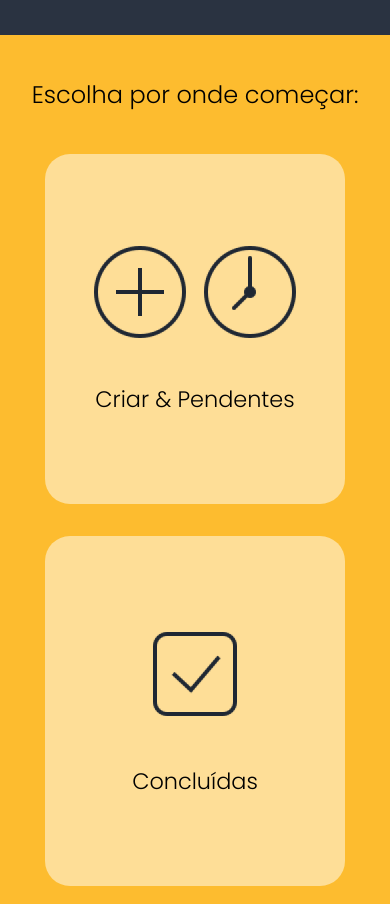
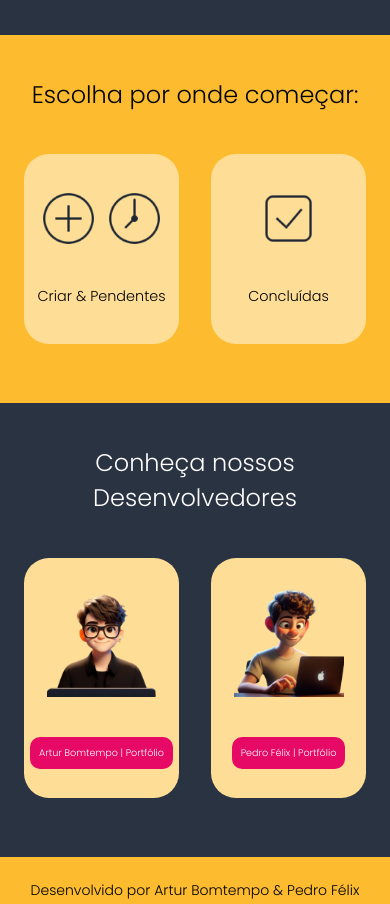
Before and after one commit to ArturColen/Listify, a plain HTML site: page index.html in a window 390 px wide. Shown: the part 920-1824 px from the top of the page. Drawn offline with Linux system fonts and the light colour scheme; files whose address does not match are found by name.

Commit message:
style: adjustments to the responsiveness of the home page

```diff
--- a/assets/css/home/home.css
+++ b/assets/css/home/home.css
@@ -163,16 +163,68 @@ main #developers #options .option h3 a:hover {
         margin-bottom: 4vh;
     }
 
-    main #menu #options {
-        flex-direction: column;
-        align-items: center;
-        gap: 2em;
+    main #menu #options .option{
+        width: 320px;
+        height: 330px;
     }
 
-    main #developers #options {
-        flex-direction: column;
-        align-items: center;
-        gap: 2em;
+    main #developers #options .option{
+        width: 320px;
+    }
+
+    main #developers #options .option h3{
+        font-size: 1.1em;
+    }
+}
+
+@media screen and (max-width: 839px){
+    main #menu #options, main #developers #options{
+        gap: 4em;
+    }
+
+    main #menu #options .option{
+        width: 280px;
+    }
+
+    main #menu #options .option .icons img{
+        width: 100px;
+    }
+
+    main #developers #options .option{
+        width: 280px;
+        height: 400px;
+    }
+
+    main #developers #options .option .avatar img {
+        width: 200px;
+    }
+
+    main #developers #options .option h3{
+        font-size: 1em;
+    }
+}
+
+@media screen and (max-width: 642px){
+    main #menu #options .option{
+        width: 260px;
+        height: 300px;
+    }
+
+    main #menu #options .option .icons img{
+        width: 80px;
+    }
+
+    main #menu #options .option h3 {
+        font-size: 1.2em;
+    }
+
+    main #developers #options .option{
+        width: 260px;
+        height: 370px;
+    }
+
+    main #developers #options .option .avatar img {
+        width: 170px;
     }
 }
 
@@ -187,31 +239,118 @@ main #developers #options .option h3 a:hover {
     }
 }
 
+@media screen and (max-width: 593px) {
+    main #menu #options, main #developers #options{
+        gap: 3em;
+    }
+
+    main #menu #options .option{
+        width: 220px;
+        height: 280px;
+    }
+
+    main #developers #options .option{
+        width: 220px;
+        height: 350px;
+    }
+
+    main #developers #options .option .avatar img {
+        width: 150px;
+    }
+
+    main #developers #options .option h3{
+        font-size: .8em;
+        padding: .9em;
+    }
+}
+
 @media screen and (max-width: 555px) {
     main #about #image img {
         width: 350px;
     }
+}
 
-    main #menu #options .option {
-        width: 300px;
-        height: 350px;
+@media screen and (max-width: 504px) {
+    main #menu #options, main #developers #options{
+        gap: 2em;
     }
 
-    main #menu #options .option .icons img {
-        width: 100px;
+    main #menu #options .option{
+        width: 200px;
+        height: 240px;
     }
 
-    main #developers #options .option {
-        width: 300px;
-        height: 350px;
+    main #menu #options .option .icons img{
+        width: 70px;
+    }
+
+    main #menu #options .option h3 {
+        font-size: 1.1em;
+    }
+
+    main #developers #options .option{
+        width: 200px;
+        height: 320px;
+    }
+
+    main #developers #options .option h3{
+        font-size: .75em;
+    }
+}
+
+@media screen and (max-width: 448px) {
+    main #menu #options .option{
+        width: 165px;
+        height: 200px;
+    }
+
+    main #menu #options .option .icons img{
+        width: 60px;
+    }
+
+    main #menu #options .option h3 {
+        font-size: 1em;
+    }
+
+    main #developers #options .option{
+        width: 165px;
+        height: 260px;
     }
 
     main #developers #options .option .avatar img {
-        width: 180px;
+        width: 120px;
     }
 
-    main #developers #options .option h3 {
-        font-size: 1em;
+    main #developers #options .option h3{
+        font-size: .65em;
+    }
+}
+
+@media screen and (max-width: 390px) {
+    main #menu #options .option{
+        width: 155px;
+        height: 190px;
+    }
+
+    main #menu #options .option .icons img{
+        width: 55px;
+    }
+
+    main #menu #options .option h3 {
+        font-size: .9em;
+    }
+
+    main #developers #options .option{
+        width: 155px;
+        height: 240px;
+    }
+
+    main #developers #options .option .avatar img {
+        width: 110px;
+    }
+
+    main #developers #options .option h3{
+        font-size: .6em;
     }
 }
 
```
